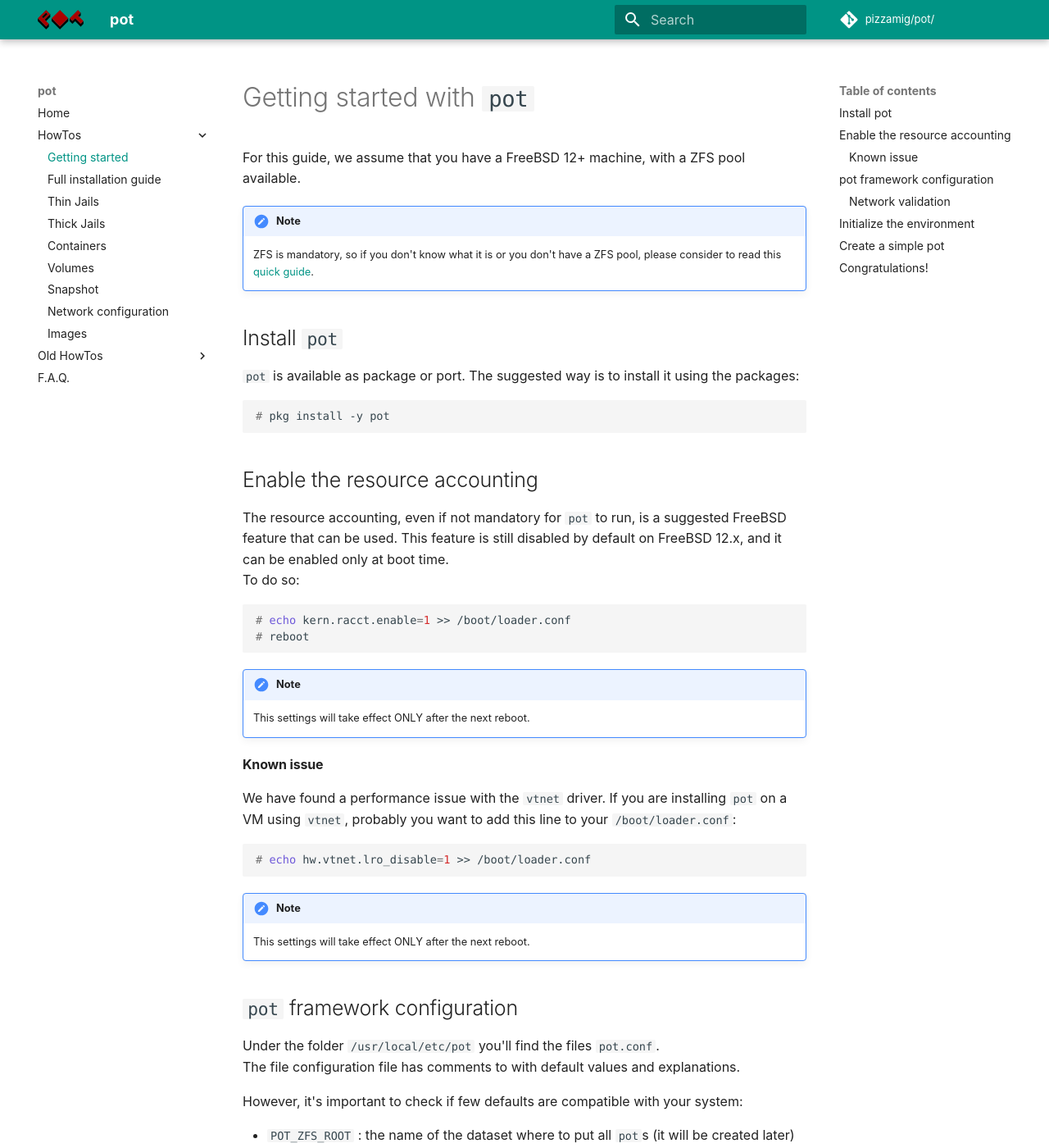
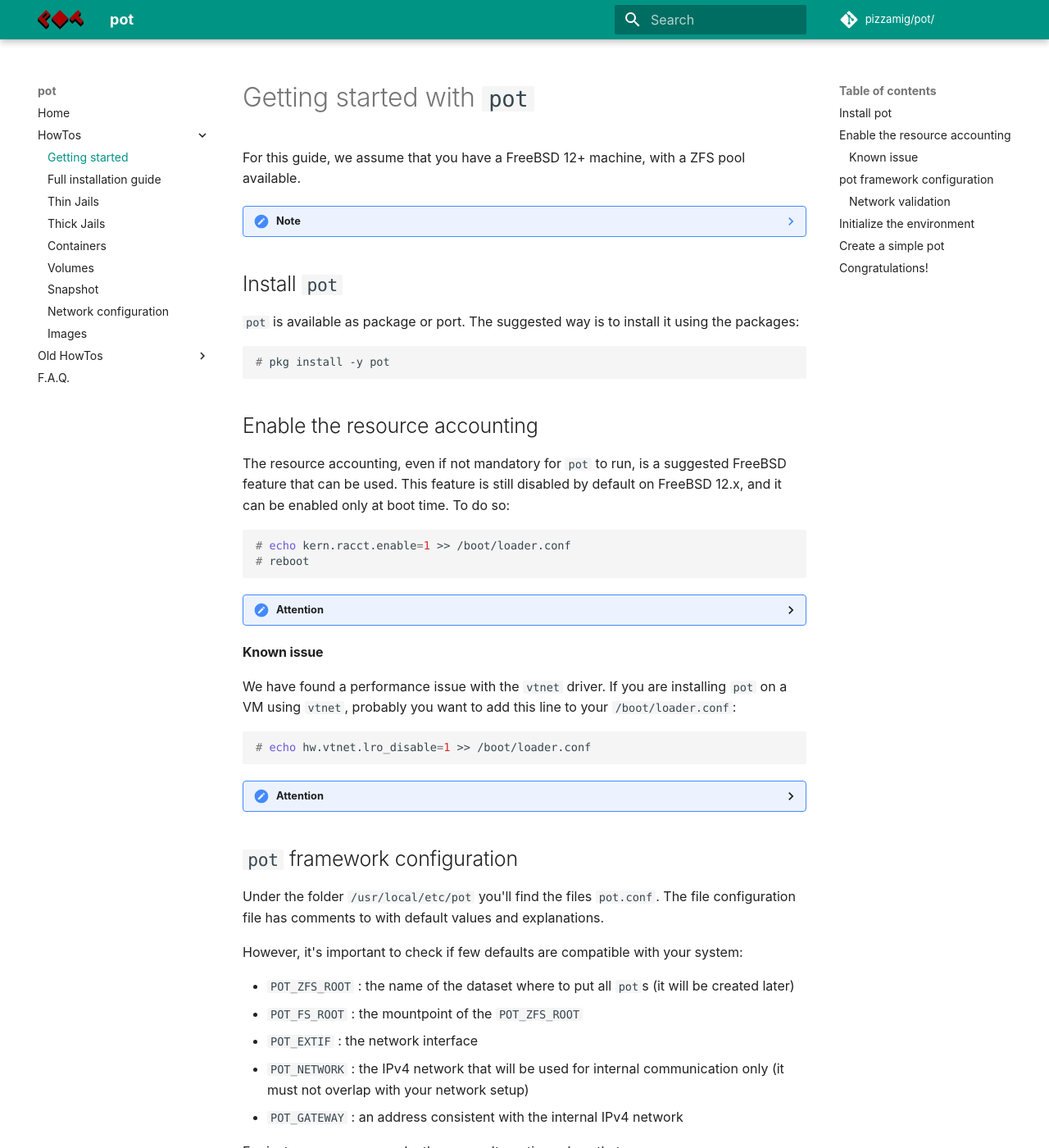
Before and after one commit to bsdpot/pot-book, an MkDocs documentation site: the page built from docs/Getting.md, in a window 1280 px wide and 1400 px high. Shown: the whole window at 82% size. Built offline with MkDocs 1.6.1 and Material for MkDocs 9.7.7, drawn with Linux system fonts in a browser that asks for light colours; comment, search, counter and statistics services are not loaded; some of the changed text lies outside the part shown.

Commit message:
Improve cosmetics
Get rid of tailing white space and adopt a proper paragraph separation
to split text section

````diff
--- a/docs/Getting.md
+++ b/docs/Getting.md
@@ -2,7 +2,7 @@
 
 For this guide, we assume that you have a FreeBSD 12+ machine, with a ZFS pool available.
 
-!!! note
+??? note
     ZFS is mandatory, so if you don't know what it is or you don't have a ZFS pool, please consider to read this [quick guide](https://www.freebsd.org/doc/handbook/zfs-quickstart.html).
 
 ## Install `pot`
@@ -19,7 +19,7 @@ To do so:
 # reboot
 ```
 
-!!! note
+??? attention
     This settings will take effect ONLY after the next reboot.
 
 #### Known issue
@@ -29,7 +29,7 @@ If you are installing `pot` on a VM using `vtnet`, probably you want to add this
 # echo hw.vtnet.lro_disable=1 >> /boot/loader.conf
 ```
 
-!!! note
+??? attention
     This settings will take effect ONLY after the next reboot.
 
 ## `pot` framework configuration
@@ -63,7 +63,7 @@ If you want to run a naive check on the network side of your configuration, you
 ## Initialize the environment
 When the configuration file is ready, you can now run the initialization.
 
-!!! note
+??? note
     If you are already using `pf`, I suggest to make a backup of you `pf` configuration file.
 
 To initialize, run the command (use the flag `-v` if you want a bit more of verbosity):
````
Also changed, not shown: docs/Network.md (+2 -2 lines), docs/Container.md (line endings or trailing spaces), docs/Installation.md (line endings or trailing spaces).
